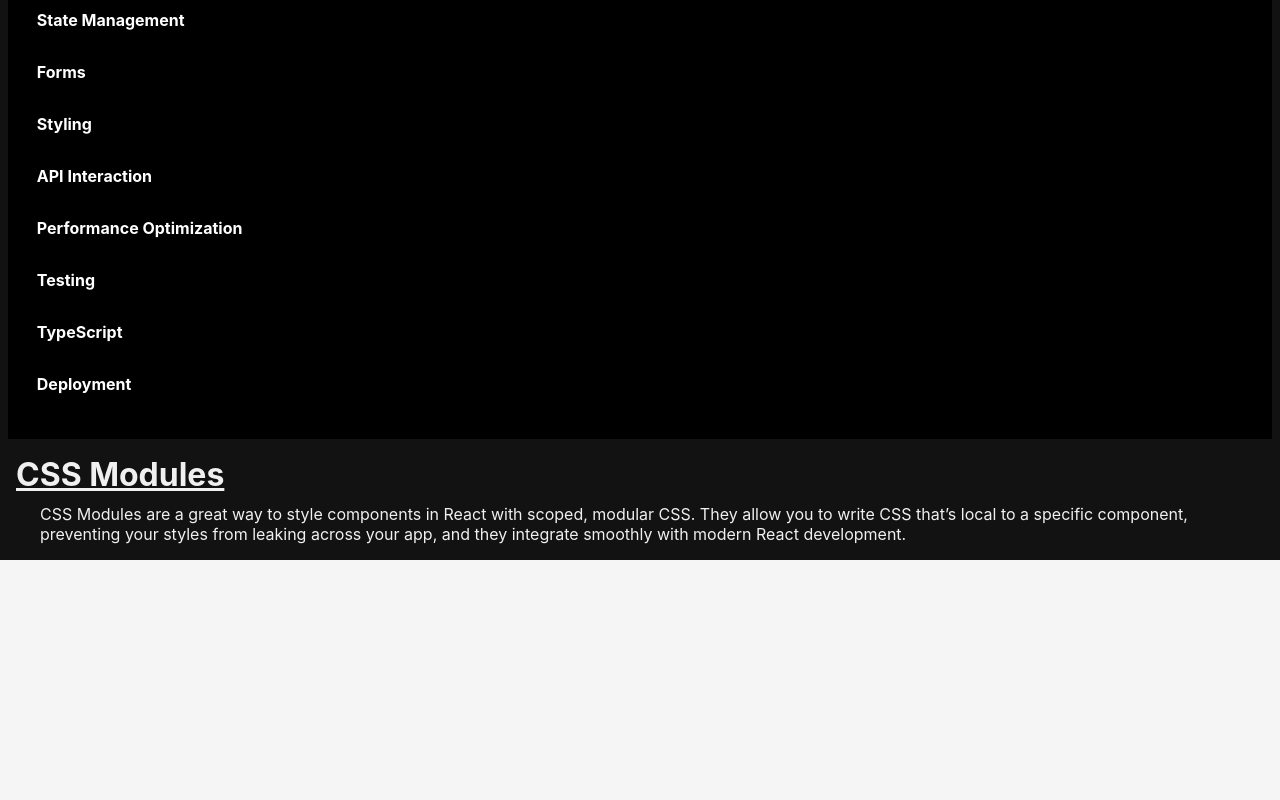
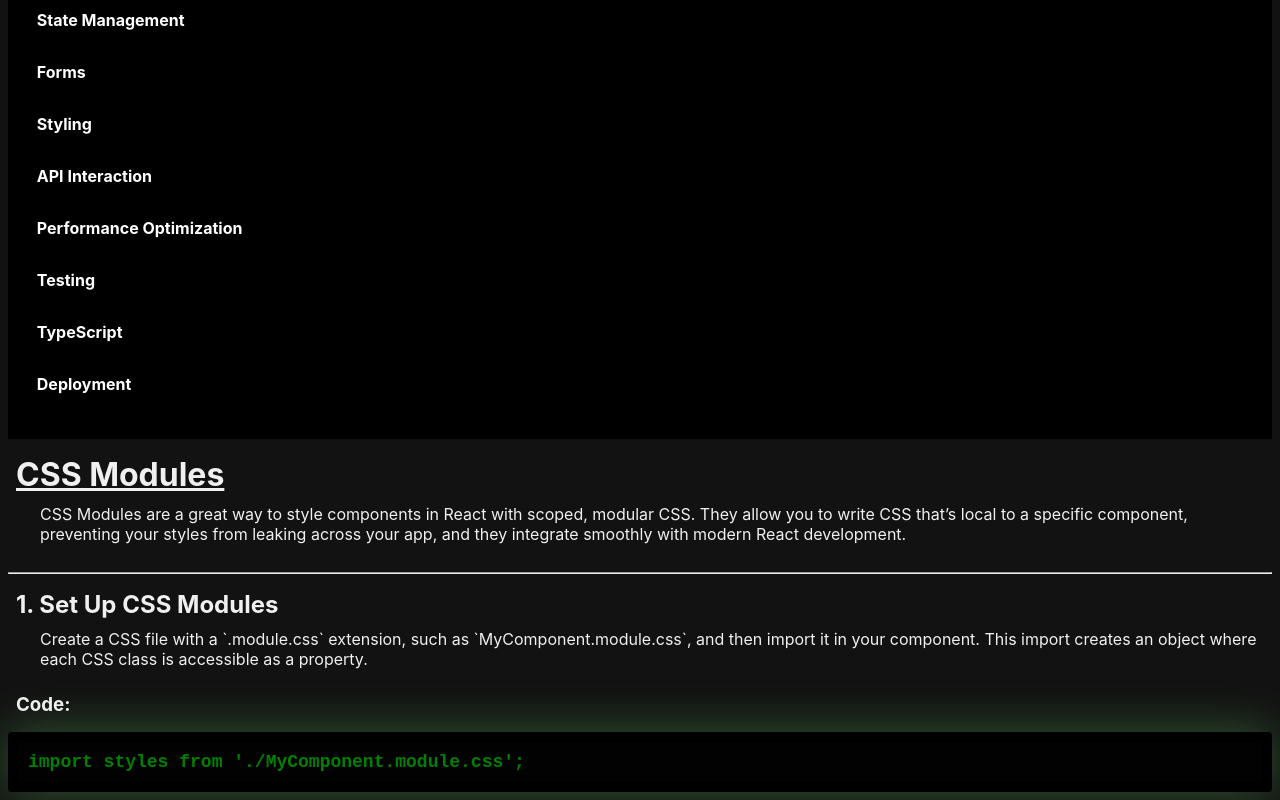
Before and after one commit to rees-kyle/react_showcase, a React (Create React App) app in the folder project/: page /react_showcase/css-modules in a window 1280 px wide. Shown: the part 380-1180 px from the top of the page. Before the commit the page ends 940 px from the top, so only its background shows below. Built offline with nearby package versions, Linux system fonts and the light colour scheme.

Commit message:
Add SetUp component
- Added component file.
- Added to index in components folder.
- Imported and added component to page.

```diff
--- /dev/null
+++ b/project/src/components/styling/css_modules/SetUp.js
@@ -0,0 +1,23 @@
+const SetUp = () => {
+  return (
+    <div>
+      <br/>
+      <hr/>
+      <h2>1. Set Up CSS Modules</h2>
+      <p>
+        Create a CSS file with a `.module.css` extension, such as `MyComponent.module.css`,
+        and then import it in your component.
+        This import creates an object where each CSS class is accessible as a property.
+      </p>
+
+      <h3>Code:</h3>
+      <pre>
+        <code>
+          {`import styles from './MyComponent.module.css';`}
+        </code>
+      </pre>
+    </div>
+  );
+};
+
+export default SetUp;
--- a/project/src/components/styling/css_modules/index.js
+++ b/project/src/components/styling/css_modules/index.js
@@ -1 +1,2 @@
 export { default as CSSModules } from './CSSModules';
+export { default as SetUp } from './SetUp';
--- a/project/src/pages/styling/CSSModulesPage.js
+++ b/project/src/pages/styling/CSSModulesPage.js
@@ -1,11 +1,13 @@
 import {
-  CSSModules
+  CSSModules,
+  SetUp,
 } from '../../components/styling/css_modules';
 
 const CSSModulesPage = () => {
   return (
     <>
       <CSSModules />
+      <SetUp />
     </>
   );
 };
```
